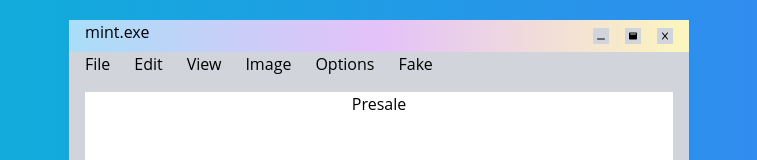
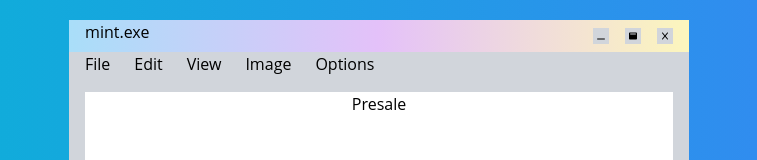
Before and after one commit to alex-davidson17/cybrlghtrs, a Next.js app: page /mint in a window 1280 px wide. Shown: the top 160 px of the page, without its empty margins (261-1018 px from the left). Built offline with nearby package versions, Linux system fonts and the light colour scheme.

Commit message:
:clown_face: took out test
took out test

```diff
--- a/pages/mint/index.js
+++ b/pages/mint/index.js
@@ -36,7 +36,6 @@ export default function Mint() {
               <li>View</li>
               <li>Image</li>
               <li>Options</li>
-              <li>Fake</li>
             </ul>
           </div>
           <div className="h-full w-auto p-4 text-center">
```
